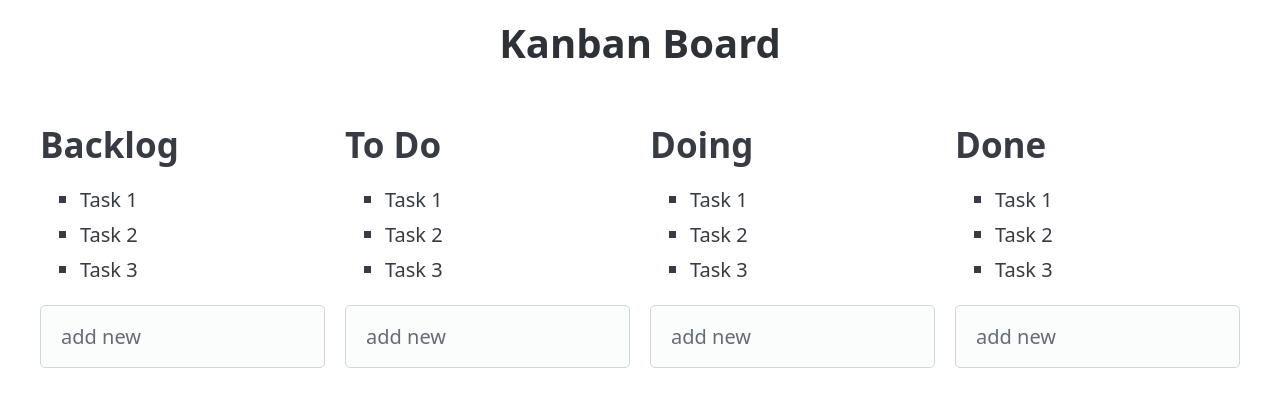
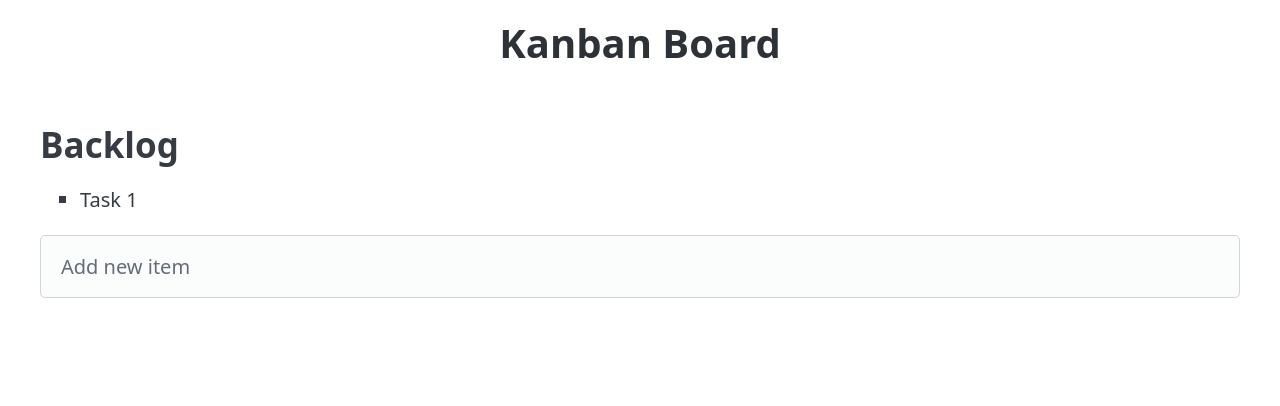
Before and after one commit to mt-sette/dom-projects, a plain HTML site: page kanbam/index.html in a window 1280 px wide. Drawn offline with nearby package versions, Linux system fonts and the light colour scheme.

Commit message:
Removed complexity, working w one list

```diff
--- a/kanbam/index.html
+++ b/kanbam/index.html
@@ -22,92 +22,22 @@
                         <h2>Backlog</h2>
                     </header>
                     <main>
-                        <div class="card backlog">
+                        <div class="card backlogContainer">
                             <ul id="backlog-list">
                                 <li>Task 1</li>
-                                <li>Task 2</li>
-                                <li>Task 3</li>
                             </ul>
                         </div>
                     </main>
                     <footer>
-                        <form id="backlog">
+                        <form id="backlogForm">
                             <input
                                 type="text"
-                                name="description"
-                                id="backlog-input"
-                                placeholder="add new"
+                                name="itemNane"
+                                id="backlogItemInput"
+                                placeholder="Add new item"
                             />
                         </form>
                     </footer>
-                </section>
-                <section>
-                    <header>
-                        <h2>To Do</h2>
-                    </header>
-                    <main>
-                        <div class="card">
-                            <ul>
-                                <li>Task 1</li>
-                                <li>Task 2</li>
-                                <li>Task 3</li>
-                            </ul>
-                        </div>
-                    </main>
-                    <footer>
-                        <input
-                            type="text"
-                            name="todo"
-                            id="todo"
-                            placeholder="add new"
-                        />
-                    </footer>
-                </section>
-                <section>
-                    <header>
-                        <h2>Doing</h2>
-                    </header>
-                    <main>
-                        <div class="card">
-                            <ul>
-                                <li>Task 1</li>
-                                <li>Task 2</li>
-                                <li>Task 3</li>
-                            </ul>
-                        </div>
-                    </main>
-
-                    <form>
-                        <input
-                            type="text"
-                            name="doing"
-                            id="doing"
-                            placeholder="add new"
-                        />
-                    </form>
-                </section>
-                <section>
-                    <header>
-                        <h2>Done</h2>
-                    </header>
-                    <main>
-                        <div class="card">
-                            <ul>
-                                <li>Task 1</li>
-                                <li>Task 2</li>
-                                <li>Task 3</li>
-                            </ul>
-                        </div>
-                    </main>
-
-                    <form>
-                        <input
-                            type="text"
-                            name="done"
-                            id="done"
-                            placeholder="add new"
-                        />
-                    </form>
                 </section>
             </div>
         </main>
--- a/kanbam/js/main.js
+++ b/kanbam/js/main.js
@@ -1,7 +1,6 @@
 class ListItem {
     constructor(text) {
         this.text = text;
-        // this.id = Math.random().toString(36).slice(2);
     }
 
     createItem() {
@@ -11,31 +10,22 @@ class ListItem {
     }
 }
 
-class List {
-    constructor(elementId) {
-        this.items = [];
-        this.elementId = elementId;
-    }
+const backlogForm = document.querySelector('#backlogForm');
+const backlogList = document.querySelector('#backlog-list');
 
-    addItem(item) {
-        this.items.push(item);
-    }
-}
-const list = new List('backlog');
-list.createElement();
-
-console.log(list);
-
-document.querySelector('#backlog').addEventListener('submit', function (event) {
+backlogForm.addEventListener('submit', function (event) {
     event.preventDefault();
-    const input = document.querySelector('#backlog-input');
+    const input = document.querySelector('#backlogItemInput');
     const description = input.value;
     const item = new ListItem(description).createItem();
 
-    list.addItem(item);
+    backlogList.appendChild(item);
+    input.value = '';
+});
 
-    document.querySelector('#backlog-list').appendChild(item);
-    input.value = '';
+backlogList.addEventListener('click', function (event) {
+    console.log(event.target);
+    const target = event.target;
 
-    console.log(list);
+    target.classList.toggle('checked');
 });
--- a/kanbam/style.css
+++ b/kanbam/style.css
@@ -1,3 +1,11 @@
 h1 {
     text-align: center;
 }
+
+.checked {
+    text-decoration: line-through;
+}
+
+li:hover {
+    cursor: pointer;
+}
```
